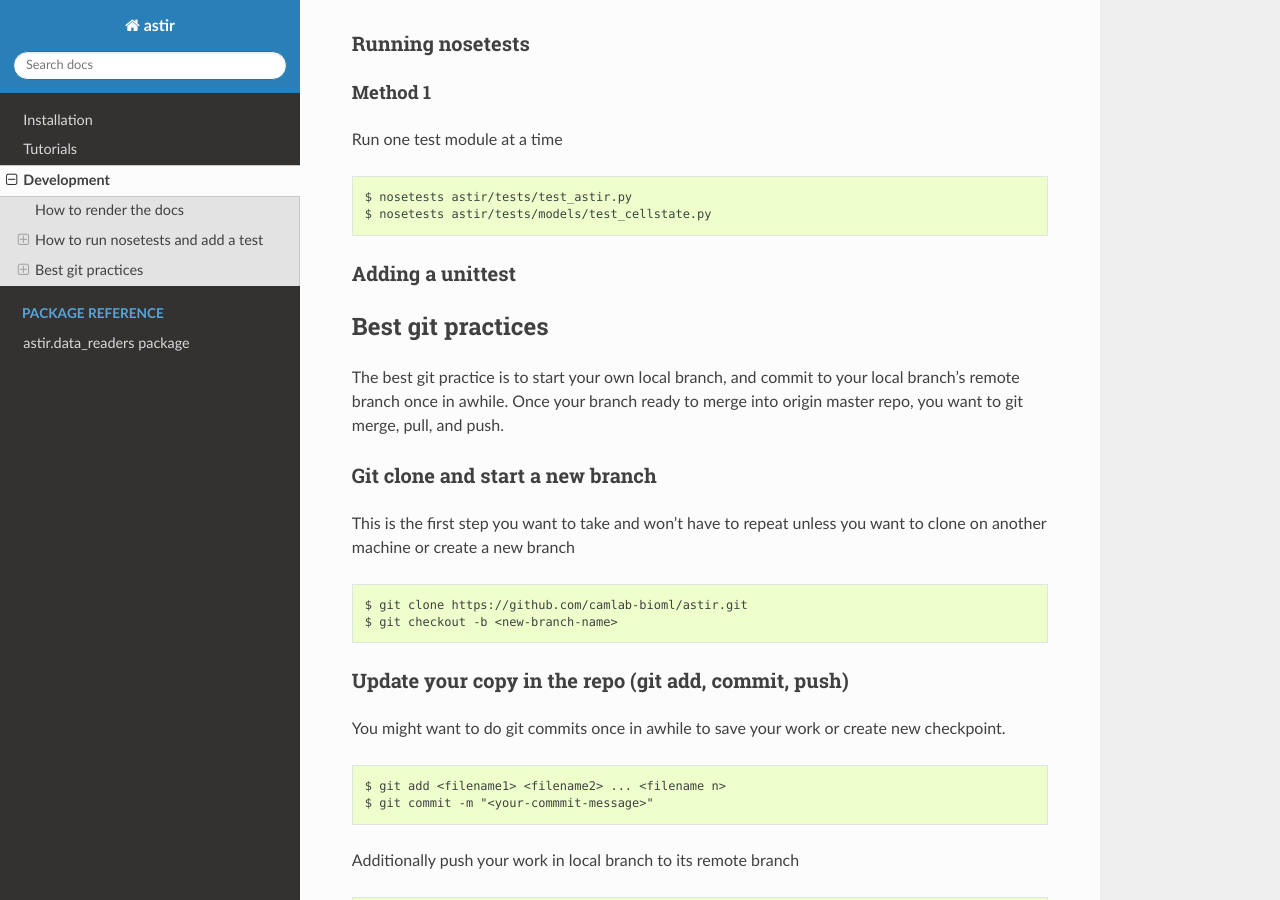
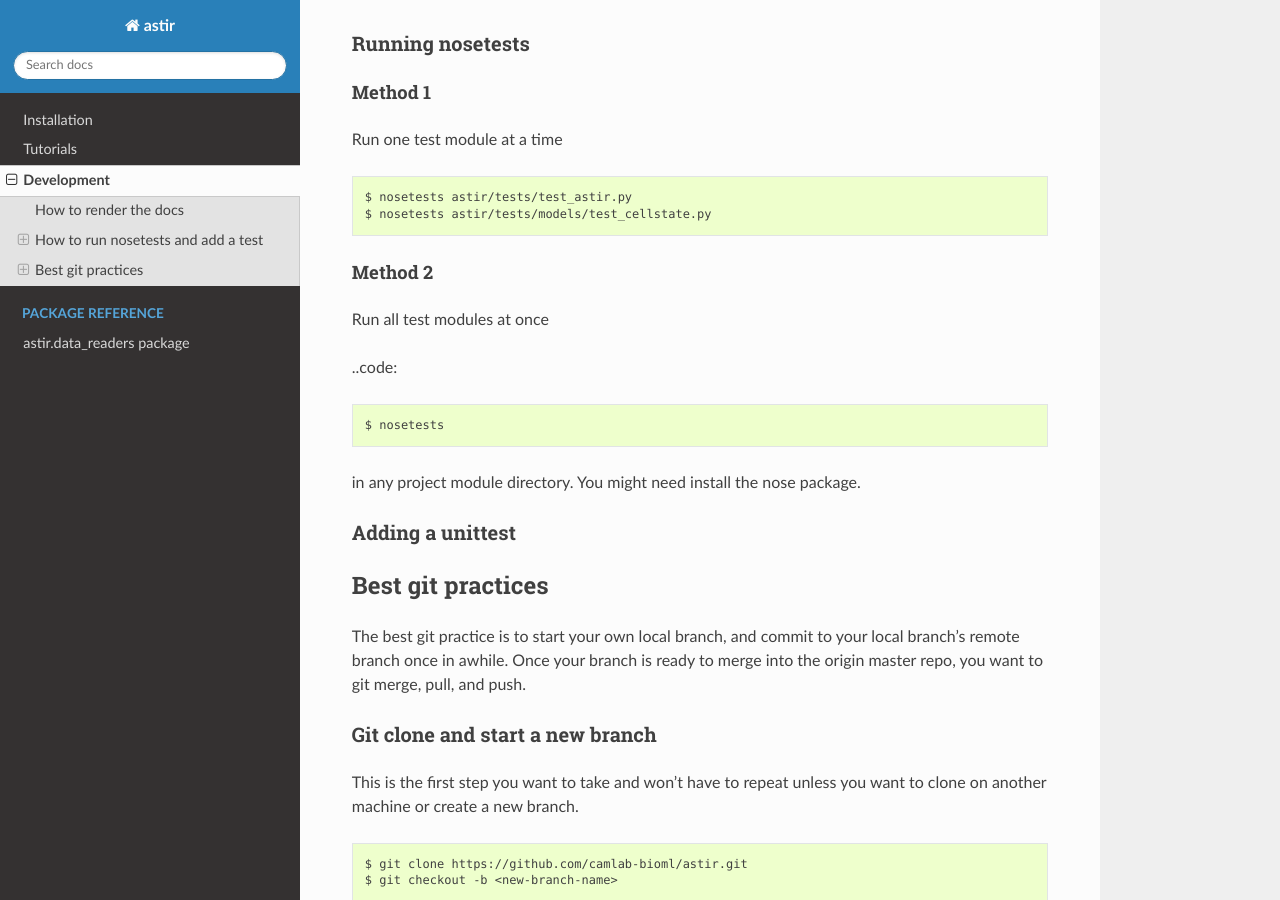
Before and after one commit to camlab-bioml/astir, a Sphinx documentation site: the page built from docs/development.rst, in a window 1280 px wide and 900 px high, scrolled down 780 px. Built offline with Sphinx 7.4.7 and the Read the Docs theme 2.0.0, drawn with Linux system fonts in a browser that asks for light colours; pages that are not in the unit, such as notebooks, are missing from menus; some of the changed text lies outside the part shown.

Commit message:
Update development.rst

```diff
--- a/docs/development.rst
+++ b/docs/development.rst
@@ -48,6 +48,16 @@ Run one test module at a time
    $ nosetests astir/tests/test_astir.py
    $ nosetests astir/tests/models/test_cellstate.py
 
+Method 2
+********
+Run all test modules at once
+
+..code::
+
+    $ nosetests
+
+in any project module directory. You might need install the nose package.
+
 Adding a unittest
 #################
 
@@ -56,15 +66,15 @@ Best git practices
 ~~~~~~~~~~~~~~~~~~
 
 The best git practice is to start your own local branch, and commit to your local branch's
-remote branch once in awhile. Once your branch ready to merge into origin master repo,
-you want to git merge, pull, and push.
+remote branch once in awhile. Once your branch is ready to merge into the
+origin master repo, you want to git merge, pull, and push.
 
 
 Git clone and start a new branch
 ################################
 
 This is the first step you want to take and won't have to repeat unless you want
-to clone on another machine or create a new branch
+to clone on another machine or create a new branch.
 
 .. code::
 
@@ -139,5 +149,5 @@ or depending on your setup you may even be able to run
 To merge a branch into the current one
 Again resolve any conflicts
 
-Update remote master by following steps outlined in
+Update remote master by following the steps outlined in
 `Update your copy in the repo`
```
